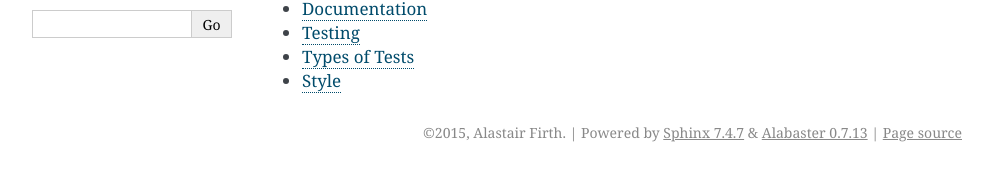
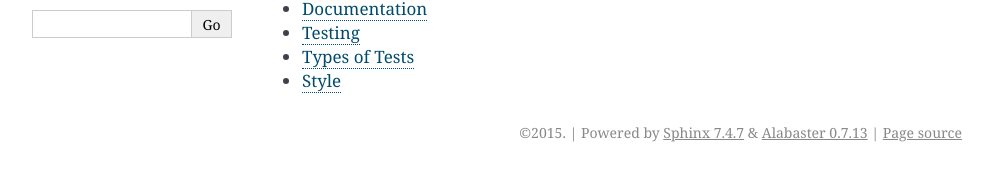
Before and after one commit to UMMS-Biocore/biocore-base, a Sphinx documentation site: the page built from docs/source/index.rst, in a window 1280 px wide. Shown: the part 259-440 px from the top of the page, without its empty margins (148-1140 px from the left). Built offline with Sphinx 7.4.7, drawn with Linux system fonts in a browser that asks for light colours; pages that are not in the unit, such as notebooks, are missing from menus.

Commit message:
update copyright

```diff
--- a/docs/source/conf.py
+++ b/docs/source/conf.py
@@ -52,7 +52,7 @@ master_doc = 'index'
 
 # General information about the project.
 project = u'Biocore-base'
-copyright = u'2015, Alastair Firth'
+copyright = u'2015'
 author = u'Alastair Firth'
 
 # The version info for the project you're documenting, acts as replacement for
```
